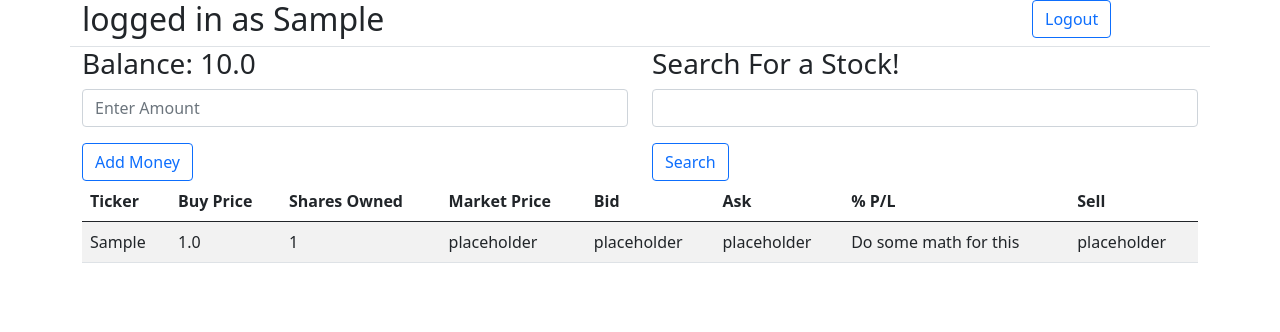
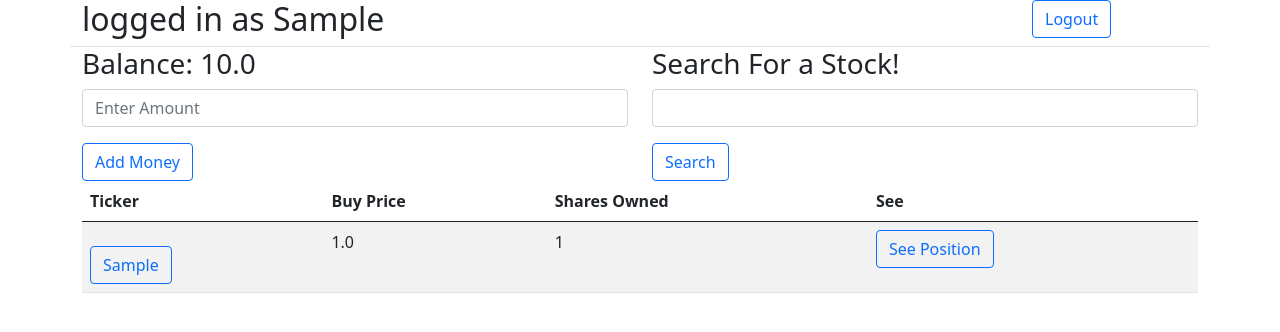
Before and after one commit to BrettHarveyATL/stockBuddy, a Django app: template stock_buddy_app/templates/userpage.html in a window 1280 px wide. Shown: the top 332 px of the page. Run offline with Django 3.2, Linux system fonts and the light colour scheme; the template is opened without the code that fills it: values that come from a table or form of the project are taken from there, others are empty; tables that the repository leaves empty hold one stand-in row (values such as "Sample post").

Commit message:
final functionality implementaion

```diff
--- a/stock_buddy_app/templates/index.html
+++ b/stock_buddy_app/templates/index.html
@@ -11,8 +11,9 @@
     <link href="https://fonts.googleapis.com/css2?family=Noto+Sans+TC:wght@100;300;400;500;700;900&display=swap" rel="stylesheet">
 </head>
 <body>
-    <div id="wrapper" class="align-items-center min-vh-100 d-flex justify-content-around">
         <header>
+            <h1 class="align-items-center d-flex justify-content-around">Welcome to Stock Buddy Trading Platform</h1>
+            <p class="align-items-center d-flex justify-content-around">Register and Login in get trading!!</p>
             <div class="form-group">
                 {% if messages %}
                 <ul class="messages">
@@ -25,6 +26,7 @@
                 {% endif %}
             </div>
         </header>
+        <div id="wrapper" class="align-items-center d-flex justify-content-around">
         <form action="/register/user" method="post">
             {% csrf_token %}
             <div class="form-group" >
--- a/stock_buddy_app/templates/userpage.html
+++ b/stock_buddy_app/templates/userpage.html
@@ -29,24 +29,20 @@
                 <th>Ticker</th>
                 <th>Buy Price</th>
                 <th>Shares Owned</th>
-                <th>Market Price</th>
-                <th>Bid</th>
-                <th>Ask</th>
-                <th>% P/L</th>
-                <th>Sell</th>
+                <th>See </th>
             </tr>
         </thead>
         <tbody>
             {% for pos in positions%}
             <tr>
-                <td>{{pos.stock}}</td>
+                <td><form method="post" action="/search">
+                    {% csrf_token %}
+                    <input class="form-control" type="hidden" name="search" value="{{pos.stock}}">
+                    <button class="btn btn-outline-primary mt-3" type="submit">{{pos.stock}}</button>
+                </form></td>
                 <td>{{pos.bought_at}}</td>
                 <td>{{pos.num_shares}}</td>
-                <td>placeholder</td>
-                <td>placeholder</td>
-                <td>placeholder</td>
-                <td>Do some math for this</td>
-                <td>placeholder</td>
+                <td><a class="btn btn-outline-primary" href="/positions/{{pos.id}}">See Position</a></td>
             </tr>
             {% endfor %}
         </tbody>
--- a/stock_buddy_app/urls.py
+++ b/stock_buddy_app/urls.py
@@ -11,4 +11,5 @@ urlpatterns = [
     path('search', views.search),
     path('sellstock', views.sell_stock),
     path('buystock', views.buy_stock),
+    path('positions/<int:id>', views.seePosition),
 ]
```
Also changed, not shown: stock_buddy_app/templates/position.html (added, +23 -0 lines), stock_buddy_app/templates/searchresults.html (+9 -7 lines), stock_buddy_app/views.py (+23 -19 lines).
